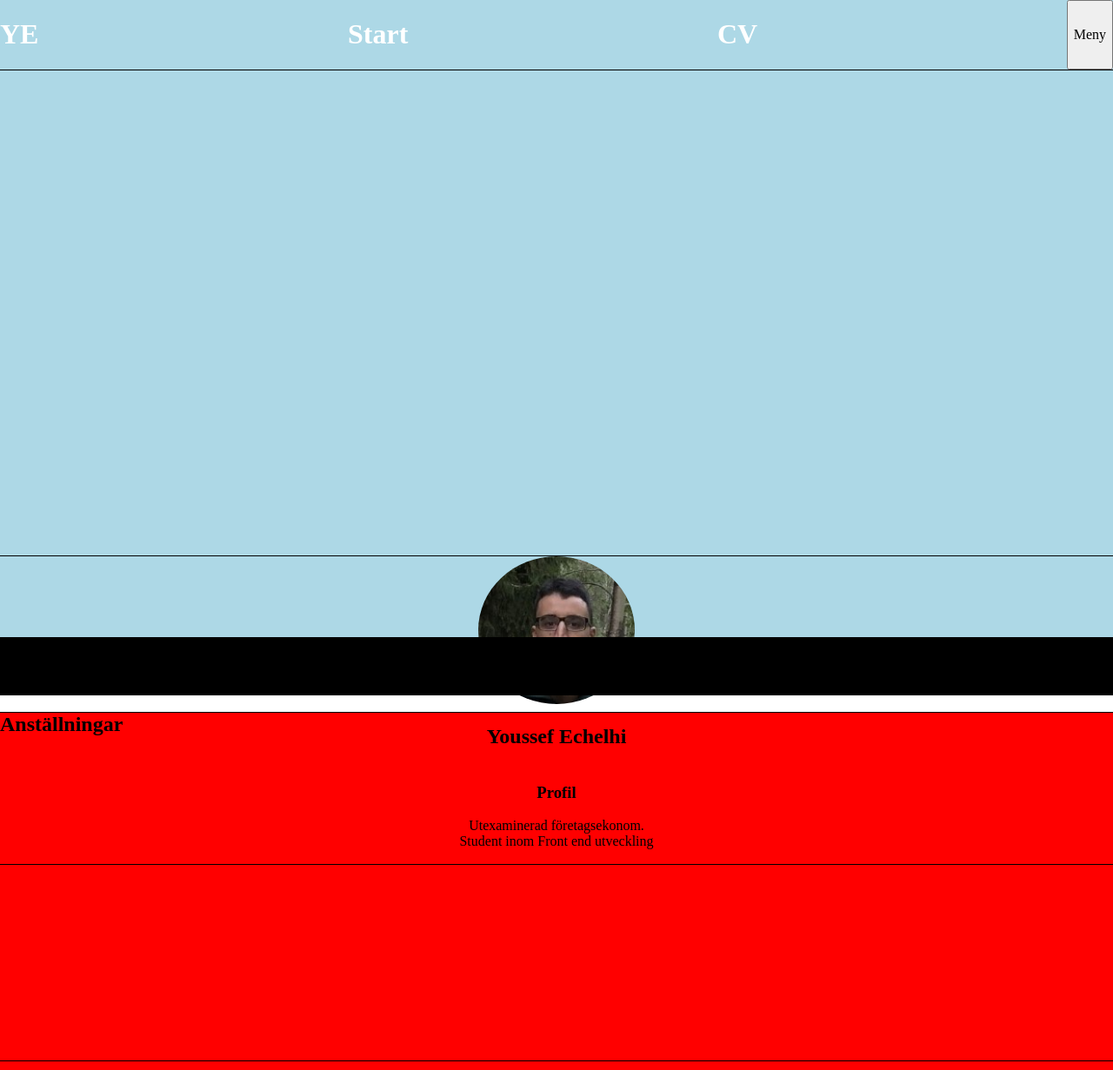
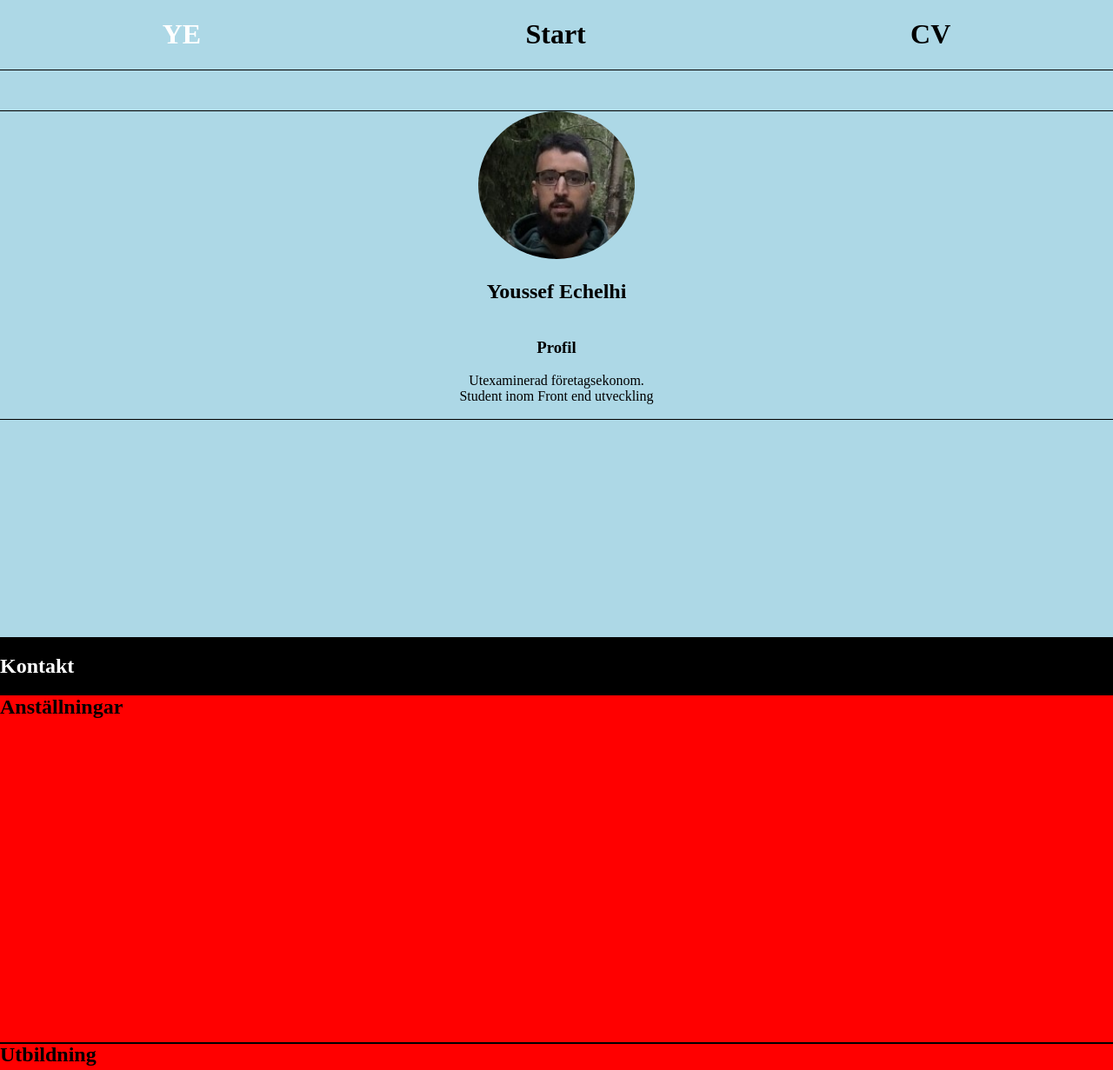
Before and after one commit to Medieinstitutet/inl-3-cv-med-css-YoussefEchelhi, a plain HTML site: page index.html in a window 1280 px wide. Shown: the top 1231 px of the page at 87% size. Drawn offline with nearby package versions, Linux system fonts and the light colour scheme; files that its build step writes are made by us from their sources.

Commit message:
Started with tablet version

```diff
--- a/style/style.scss
+++ b/style/style.scss
@@ -16,16 +16,24 @@ body {
     position: fixed;
     min-width: 100vw;
     display: flex;
-    justify-content: space-between;
+    justify-content: space-around;
 }
 
-h1 {
+.ye {
     color: white;
+}
+
+.home {
+    display: none;
+}
+
+.resume {
+    display: none;
 }
 
 .container {
     position: absolute;
-    margin-top: 50%;
+    margin-top: 8rem;
     min-width: 100vw;
     outline: 1px solid;
     display: flex;
@@ -56,14 +64,22 @@ footer {
     min-height: 100vh;
 }
 
+.container2 {
+    outline: 1px solid;
+    min-height: 50vh;
+}
+
 .jobs {
+    margin: 0px;
+}
+
+.container3 {
     outline: 1px solid;
     min-height: 50vh;
 }
 
 .education {
-    outline: 1px solid;
-    min-height: 50vh;
+    margin: 0px;
 }
 
 .fullpage3 {
@@ -71,7 +87,36 @@ footer {
     min-height: 100vh;
 }
 
-.skills {
+.container4 {
     outline: 1px solid;
     min-height: 50vh;
 }
+
+.skills {
+    margin: 0px;
+}
+
+.contact {
+    color: white;
+}
+
+@media screen and (min-width: 768px) {
+
+    .button-menu {
+        display: none;
+    }
+
+    .home {
+        display: inline;
+    }
+
+    .resume {
+        display: inline;
+    }
+
+}
+
+@media screen and (min-width:1024px) {
+
+
+}
```
Also changed, not shown: 1 other file.
